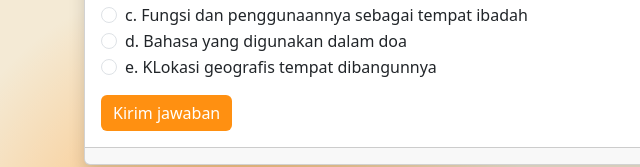
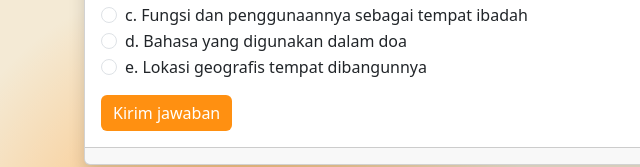
Before and after one commit to alraz18/Website-e-Learning-Sejarah, a plain HTML site: page html/materi-2.html in a window 1280 px wide. Shown: the part 1509-1676 px from the top of the page, 0-640 px from the left. Drawn offline with nearby package versions, Linux system fonts and the light colour scheme.

Commit message:
Add files via upload

```diff
--- a/html/materi-2.html
+++ b/html/materi-2.html
@@ -165,7 +165,7 @@
         </div>
         <div id="materiQuiz" data-materi="materi-2">
           <div class="container py-5">
-            <div class="card shadow rounded">
+            <div class="card shadow rounded reveal">
               <div class="card-header bg-custom">
                 <h5 class="card-title mb-1 text-white">
                   Quiz Singkat Materi 2
@@ -366,7 +366,7 @@
                         id="q2e"
                       />
                       <label class="form-check-label" for="q2e"
-                        >e. KLokasi geografis tempat dibangunnya</label
+                        >e. Lokasi geografis tempat dibangunnya</label
                       >
                     </div>
                   </div>
--- a/js/script.js
+++ b/js/script.js
@@ -195,7 +195,7 @@ function checkAnswers() {
     JSON.stringify({ score, total, percentage })
   );
 
-  // Tampilkan info di bawah quiz dan juga di kartu jika ada
+
   showProgressInfo(materiId, score, total, percentage);
 }
 
```
Also changed, not shown: html/materi-1.html (+1 -1 lines), html/materi-3.html (+1 -1 lines), html/materi-4.html (+1 -1 lines).
